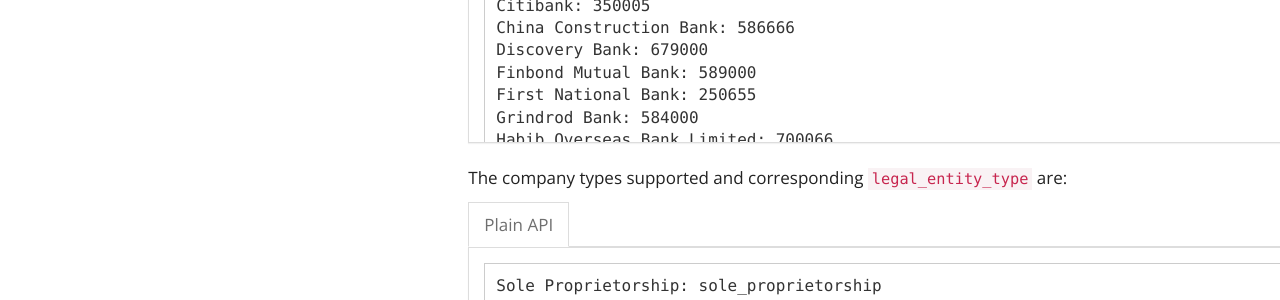
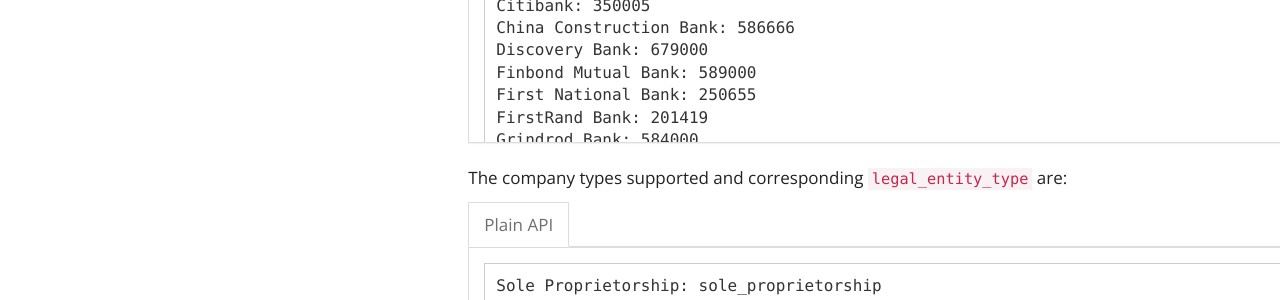
Before and after one commit to transferzero/api-documentation, a Jekyll site: the page built from _docs/business-payments.md, in a window 1280 px wide and 1400 px high, scrolled down 7963 px. Shown: the part 488-788 px from the top of the window. Built offline with Jekyll 4.4.1, drawn with Linux system fonts in a browser that asks for light colours; nearby versions of some CDN libraries; comment, search, counter and statistics services are not loaded; some of the changed text lies outside the part shown.

Commit message:
Add FirstRand Bank

```diff
--- a/_includes/corridors/zar-bank.md
+++ b/_includes/corridors/zar-bank.md
@@ -52,6 +52,7 @@
 Discovery Bank: 679000
 Finbond Mutual Bank: 589000
 First National Bank: 250655
+FirstRand Bank: 201419
 Grindrod Bank: 584000
 Habib Overseas Bank Limited: 700066
 HBZ Bank: 570100
```
